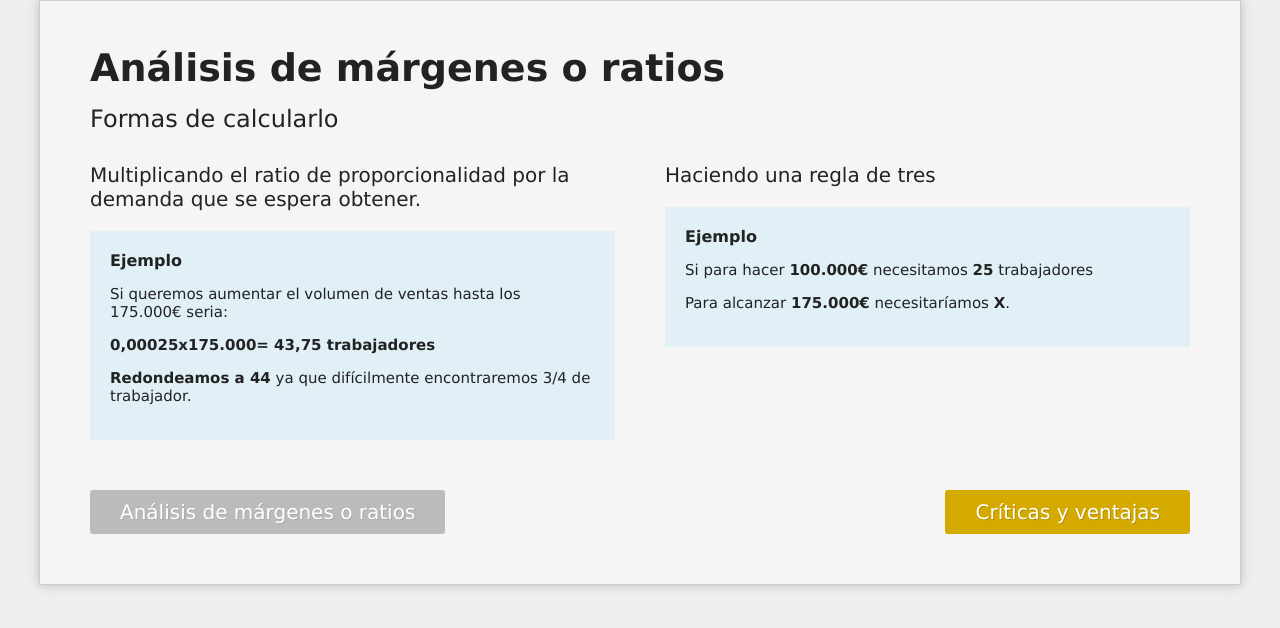
After one commit to Sauco82/aprendiendo-frontend, a PHP site: page /calculos/pagina4a.html in a window 1280 px wide. The commit adds this page. Shown: the top 628 px of the page. Run offline with PHP 8.4, Linux system fonts and the light colour scheme.

Commit message:
aniadiadas unas cuantas paginas mas

```diff
--- a/calculos/css/style.css
+++ b/calculos/css/style.css
@@ -117,6 +117,13 @@ span.rendimiento_potencial {font-weight:normal;}
 		font-size: 25px;
 	}
 
+
+.ejemplo{
+	background:#e1f0f7;
+	padding:20px;
+}
+
+.ejemplo p{font-size:15px;}
 
 /** Introduccion interactiva Odiorne **/
 #tabla_odiorne{
--- /dev/null
+++ b/calculos/pagina4a.html
@@ -0,0 +1,50 @@
+<!DOCTYPE html>
+<html>
+
+	<head>
+		<meta http-equiv="Content-Type" content="text/html; charset=UTF-8" />
+		<title>PRÁCTICA No 2: TÉCNICAS AUXILIARES DEL PROCESO DE DIRECCIÓN ESTRATÉGICA DE RRHH</title>
+		<link rel="stylesheet" type="text/css" href="css/style.css">
+	</head>
+
+	<body>
+		<div class="container">
+			<h1>
+				Análisis de márgenes o ratios
+			</h1>
+			<h2>Formas de calcularlo</h2>
+
+			<div class="libro">
+				<div class="izquierda">
+
+					<p class="intro">Multiplicando el ratio de proporcionalidad por la demanda que se espera obtener.</p>
+					<div class="ejemplo">
+						<h4>Ejemplo</h4>
+						<p>Si queremos aumentar el volumen de ventas hasta los 175.000€ seria:</p>
+						<p><strong>0,00025x175.000= 43,75 trabajadores</strong></p>
+						<p><strong>Redondeamos a 44</strong> ya que difícilmente encontraremos 3/4 de trabajador.</p>
+
+					</div>
+				</div>
+
+				<div class="derecha">
+					<p class="intro">Haciendo una regla de tres</p>
+					<div class="ejemplo">
+						<h4>Ejemplo</h4>
+						<p>Si para hacer <strong>100.000€</strong> necesitamos <strong>25</strong> trabajadores </p>
+						<p>Para alcanzar <strong>175.000€</strong> necesitaríamos <strong>X</strong>.</p>
+
+					</div>
+				</div>
+			</div>
+
+
+			<div class="page_links">
+				<a class="prev" href="pagina4.html">Análisis de márgenes o ratios</a>
+				<a class="next" href="pagina4b.html">Críticas y ventajas</a>
+			</div>
+		</div>
+
+	</body>
+
+</html>
```
Also changed, not shown: calculos/pagina3.html (+11 -10 lines), calculos/pagina4.html (added, +40 -0 lines).
